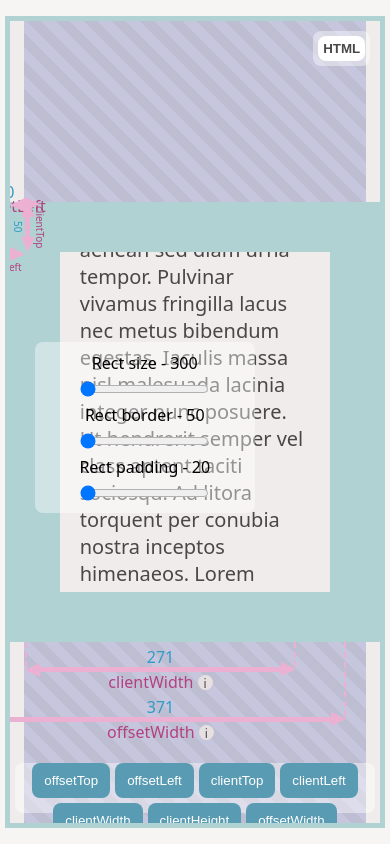
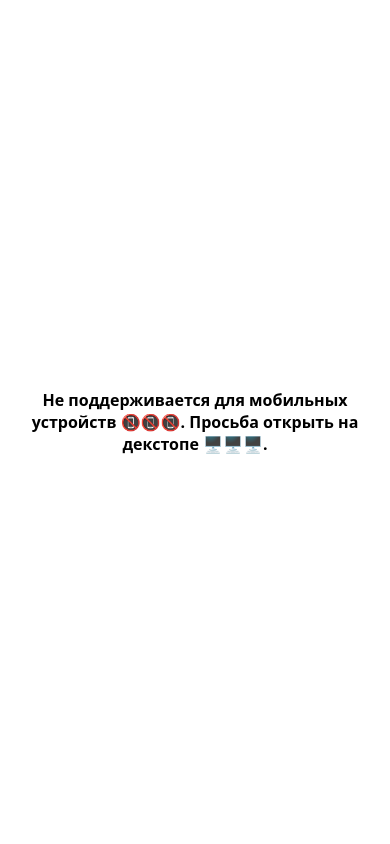
Before and after one commit to kysonic/sscs, a website with bundled scripts: page index.html in a window 390 px wide. Built offline with nearby package versions, Linux system fonts and the light colour scheme.

Commit message:
feat: restrict mobile

```diff
--- a/index.html
+++ b/index.html
@@ -278,6 +278,11 @@
             </div>
         </dialog>
         <!-- Dialog -->
+        <!-- Mobile Restiction -->
+        <div class="restrict">
+            <h4 class="title">Не поддерживается для мобильных устройств 📵📵📵. Просьба открыть на декстопе 🖥️🖥️🖥️. </h4>
+        </div>
+        <!-- Mobile Restiction -->
         <script src="./src/js/main.js" type="module"></script>
     </body>
 </html>
--- a/src/css/main.css
+++ b/src/css/main.css
@@ -8,6 +8,7 @@
 @import url('./code.css');
 @import url('./highligther.css');
 @import url('./dialog.css');
+@import url('./restrict.css');
 
 body {
     background-color: var(--background-color);
--- /dev/null
+++ b/src/css/restrict.css
@@ -0,0 +1,31 @@
+.sscs {
+    .restrict {
+        box-sizing: border-box;
+        position: fixed;
+        top: 0;
+        left: 0;
+        width: 100vw;
+        height: 100vh;
+        background-color: #fff;
+
+        align-items: center;
+        justify-content: center;
+
+        display: none;
+        z-index: 999;
+        padding: 20px;
+
+        .title {
+            width: 100%;
+            text-align: center;
+        }
+    }
+}
+
+@media (max-width: 968px) {
+    .sscs {
+        .restrict {
+            display: flex;
+        }
+    }
+}
```
